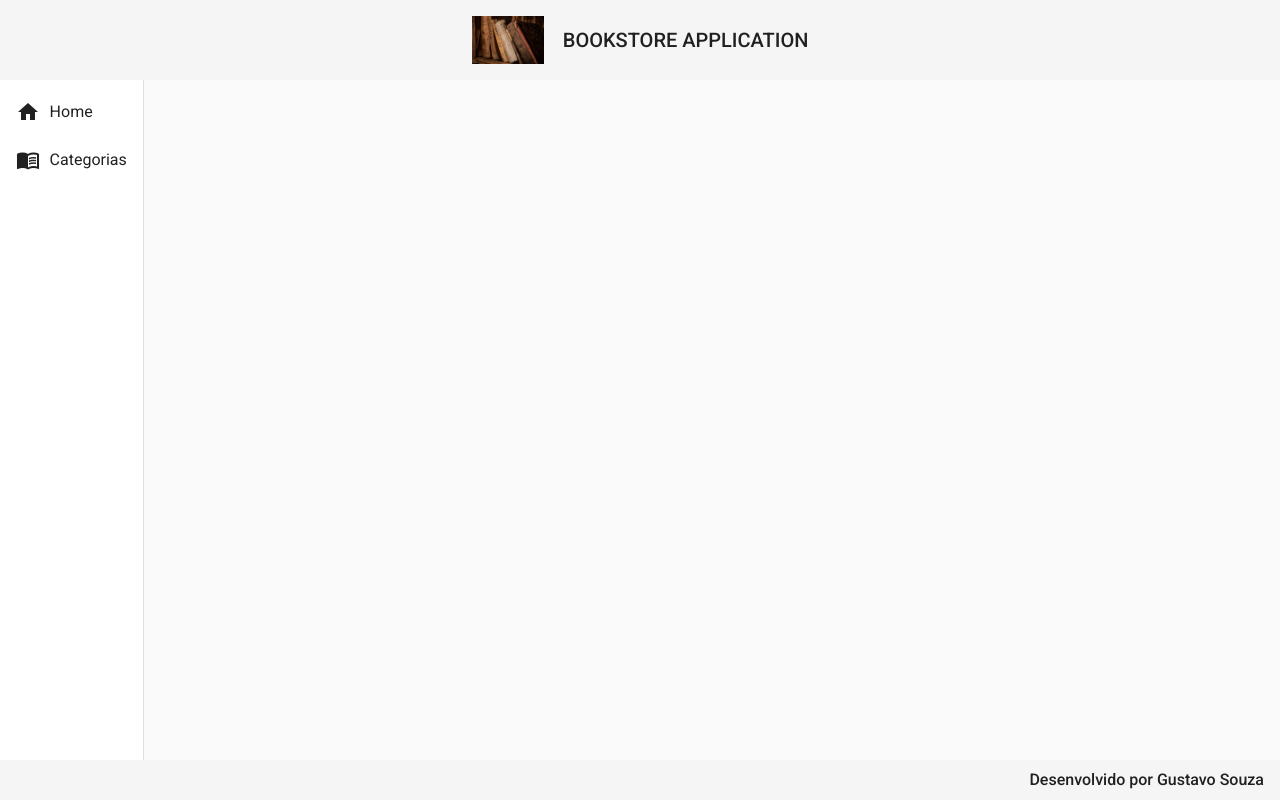
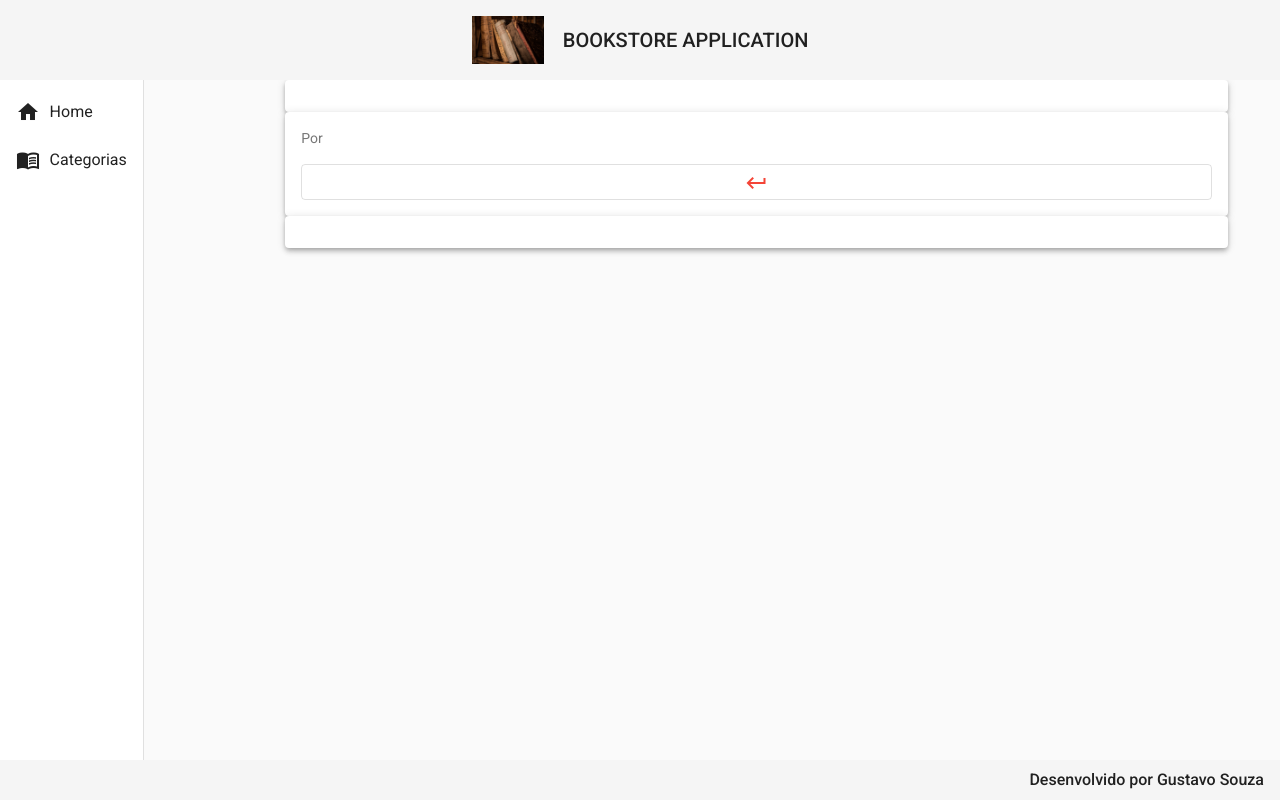
Before and after one commit to Gustavolrsc/bookstore-front, an Angular app: page /categorias/1/livros/1/read in a window 1280 px wide. Before the commit this address led to /. Built offline with nearby package versions, Linux system fonts and the light colour scheme; no server answers.

Commit message:
READ para livro implementado

```diff
--- a/src/app/app-routing.module.ts
+++ b/src/app/app-routing.module.ts
@@ -9,6 +9,7 @@ import { LivroReadAllComponent } from './components/views/livro/livro-read-all/l
 import { LivroCreateComponent } from './components/views/livro/livro-create/livro-create.component';
 import { LivroUpdateComponent } from './components/views/livro/livro-update/livro-update.component';
 import { LivroDeleteComponent } from './components/views/livro/livro-delete/livro-delete.component';
+import { LivroReadComponent } from './components/views/livro/livro-read/livro-read.component';
 
 
 const routes: Routes = [
@@ -47,6 +48,10 @@ const routes: Routes = [
 {
   path: 'categorias/:id_cat/livros/:id/delete',
   component: LivroDeleteComponent
+},
+{
+  path: 'categorias/:id_cat/livros/:id/read',
+  component: LivroReadComponent
 }
 ];
 
--- a/src/app/app.module.ts
+++ b/src/app/app.module.ts
@@ -29,6 +29,7 @@ import { LivroReadAllComponent } from './components/views/livro/livro-read-all/l
 import { LivroCreateComponent } from './components/views/livro/livro-create/livro-create.component';
 import { LivroUpdateComponent } from './components/views/livro/livro-update/livro-update.component';
 import { LivroDeleteComponent } from './components/views/livro/livro-delete/livro-delete.component';
+import { LivroReadComponent } from './components/views/livro/livro-read/livro-read.component';
 
 @NgModule({
   declarations: [
@@ -44,7 +45,8 @@ import { LivroDeleteComponent } from './components/views/livro/livro-delete/livr
     LivroReadAllComponent,
     LivroCreateComponent,
     LivroUpdateComponent,
-    LivroDeleteComponent
+    LivroDeleteComponent,
+    LivroReadComponent
   ],
   imports: [
     BrowserModule,
--- a/src/app/components/views/livro/livro-read-all/livro-read-all.component.html
+++ b/src/app/components/views/livro/livro-read-all/livro-read-all.component.html
@@ -22,7 +22,7 @@
         <ng-container matColumnDef="livros">
           <th mat-header-cell *matHeaderCellDef>LER LIVRO</th>
           <td mat-cell *matCellDef="let row">
-            <a class="livros">
+            <a class="livros" routerLink="{{ row.id }}/read">
               <i class="material-icons">book</i>
             </a>
           </td>
--- /dev/null
+++ b/src/app/components/views/livro/livro-read/livro-read.component.css
@@ -0,0 +1,13 @@
+form {
+    width: 90%;
+    margin: auto;
+}
+
+.home {
+    margin: 1rem auto;
+    text-align: center;
+}
+
+button {
+    width: 100%;
+}
--- /dev/null
+++ b/src/app/components/views/livro/livro-read/livro-read.component.html
@@ -0,0 +1,16 @@
+<form>
+    <mat-card class="mat-elevation-z4">
+        <mat-card-title class="title">{{ livro.titulo }}</mat-card-title>
+    </mat-card>
+
+    <mat-card class="mat-elevation-z4">
+        <mat-card-subtitle class="subtitle">Por {{ livro.nome_autor }}</mat-card-subtitle>
+        <button (click)="cancel()" mat-stroked-button color="warn">
+            <mat-icon>keyboard_return</mat-icon>
+        </button>
+    </mat-card>
+
+    <mat-card class="mat-elevation-z4">
+        <mat-card-subtitle class="subtitle">{{ livro.texto }}</mat-card-subtitle>
+    </mat-card>
+</form>
--- /dev/null
+++ b/src/app/components/views/livro/livro-read/livro-read.component.ts
@@ -0,0 +1,44 @@
+import { Component, OnInit } from "@angular/core";
+import { Livro } from "../livro.model";
+import { LivroService } from "../livro.service";
+import { ActivatedRoute, Router } from "@angular/router";
+
+@Component({
+  selector: 'app-livro-read',
+  templateUrl: './livro-read.component.html',
+  styleUrls: ['./livro-read.component.css']
+})
+export class LivroReadComponent implements OnInit {
+
+  id_cat: String = "";
+
+  livro: Livro = {
+    id: "",
+    titulo: "",
+    nome_autor: "",
+    texto: "",
+  };
+
+  constructor(
+    private service: LivroService,
+    private route: ActivatedRoute,
+    private router: Router
+  ) {}
+
+  ngOnInit(): void {
+    this.id_cat = this.route.snapshot.paramMap.get("id_cat")!;
+    this.livro.id = this.route.snapshot.paramMap.get("id")!;
+    this.findById()
+  }
+
+  cancel(): void {
+    this.router.navigate([`categorias/${this.id_cat}/livros`]);
+  }
+
+  findById(): void {
+    this.service.findById(this.livro.id!).subscribe((resposta) => {
+      this.livro = resposta
+    })
+  }
+
+}
```
